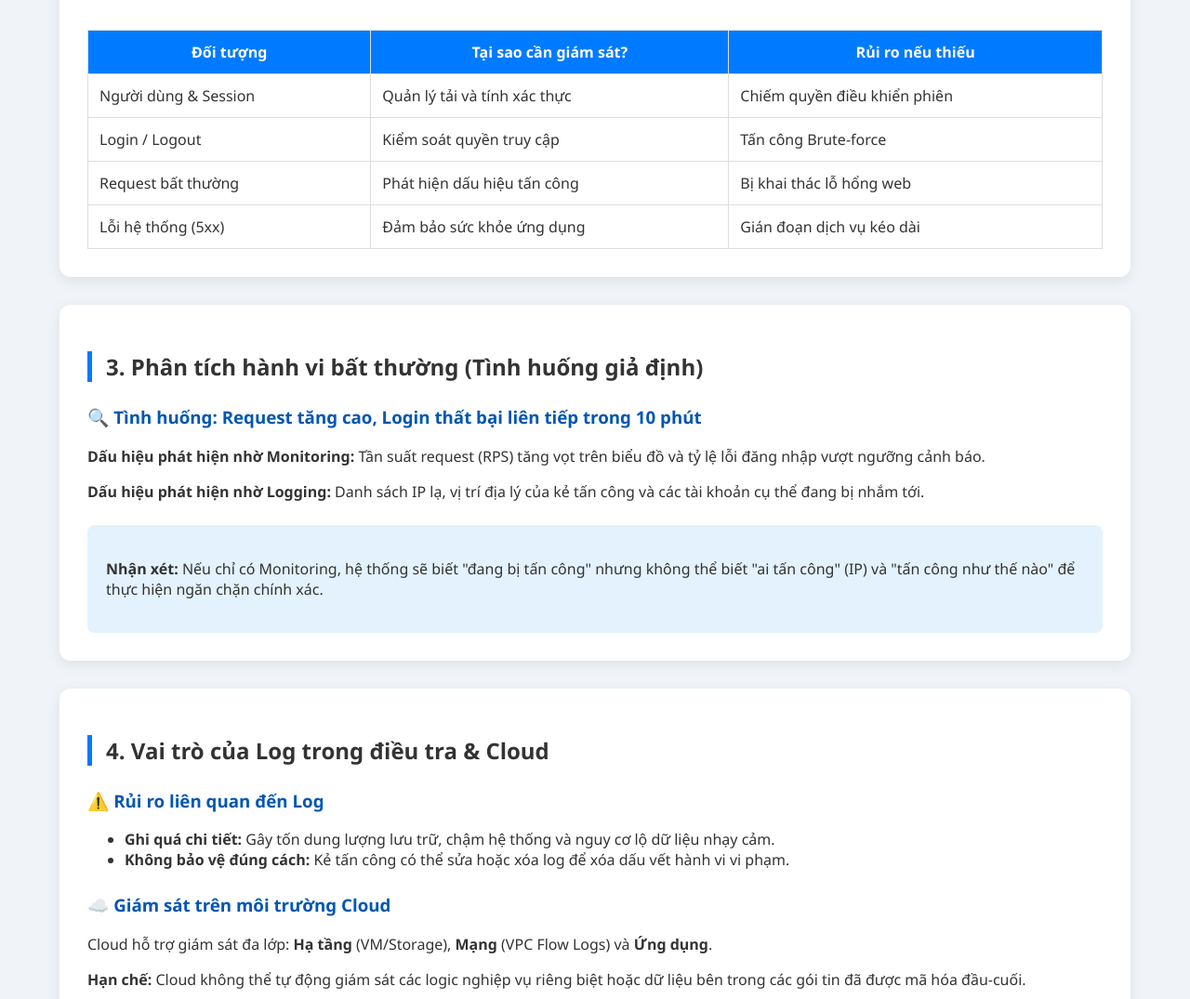
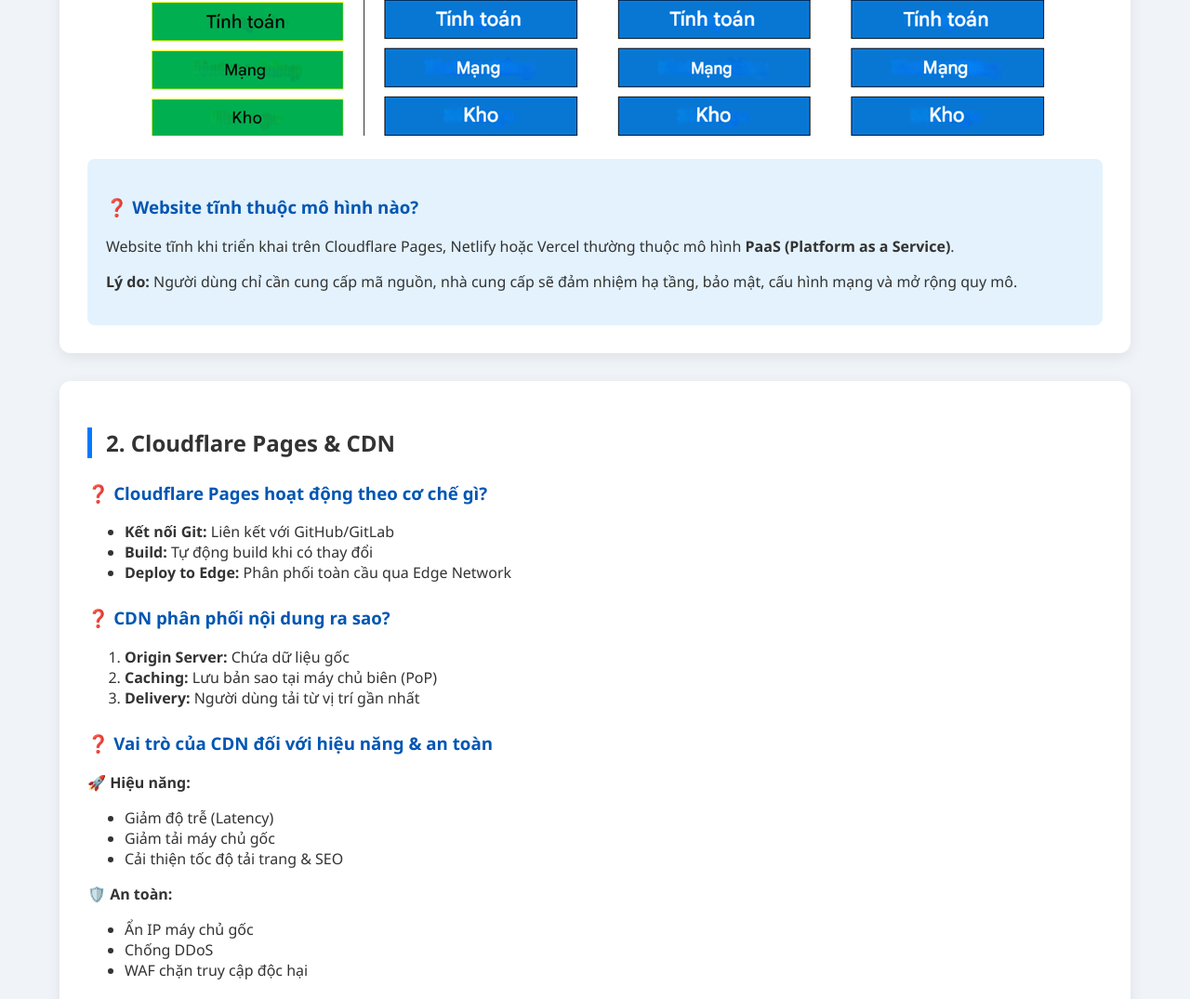
Before and after one commit to quocthai1212/baotao1, a plain HTML site: page index.html in a window 1280 px wide. Shown: the part 1725-2800 px from the top of the page at 93% size. Drawn offline with Linux system fonts and the light colour scheme; a web font is replaced by a local one.

Commit message:
Update index.html

```diff
--- a/index.html
+++ b/index.html
@@ -3,14 +3,14 @@
 <head>
     <meta charset="UTF-8">
     <meta name="viewport" content="width=device-width, initial-scale=1.0">
-    <title>Báo cáo Lab 1 & 4 - An Toàn Điện Toán Đám Mây</title>
+    <title>Báo cáo Lab 1 - An Toàn Điện Toán Đám Mây</title>
 
     <!-- Google Fonts -->
     <link rel="preconnect" href="https://fonts.googleapis.com">
     <link rel="preconnect" href="https://fonts.gstatic.com" crossorigin>
     <link href="https://fonts.googleapis.com/css2?family=Segoe+UI&display=swap" rel="stylesheet">
 
-    <!-- CSS (Giữ nguyên liên kết cũ) -->
+    <!-- CSS -->
     <link rel="stylesheet" href="style.css">
 
     <!-- Meta an toàn -->
@@ -27,7 +27,7 @@
 
 <main class="container">
 
-    <!-- PHẦN 1: LAB 1 CŨ -->
+    <!-- PHẦN 1 -->
     <section class="section">
         <h2>1. Trả lời một số câu hỏi cơ bản</h2>
 
@@ -38,10 +38,12 @@
                 lưu trữ, cơ sở dữ liệu, mạng, phần mềm và trí tuệ nhân tạo thông qua Internet
                 (“đám mây”), giúp tăng tính linh hoạt, khả năng mở rộng và giảm chi phí đầu tư hạ tầng.
             </p>
+            <img src="cloud-computing-la-gi.jpg" alt="Cloud Computing">
         </div>
 
         <div class="card">
             <h3>❓ Phân biệt IaaS – PaaS – SaaS</h3>
+
             <div class="table-wrapper">
                 <table>
                     <thead>
@@ -60,139 +62,123 @@
                             <td>Cung cấp phần mềm hoàn chỉnh</td>
                         </tr>
                         <tr>
+                            <td>Bạn quản lý</td>
+                            <td>Hệ điều hành, dữ liệu, ứng dụng</td>
+                            <td>Dữ liệu và ứng dụng</td>
+                            <td>Dữ liệu và quyền truy cập</td>
+                        </tr>
+                        <tr>
                             <td>Ví dụ</td>
-                            <td>Amazon EC2</td>
-                            <td>Cloudflare Pages</td>
-                            <td>Gmail, Office 365</td>
+                            <td>Amazon EC2, DigitalOcean</td>
+                            <td>Cloudflare Pages, Heroku</td>
+                            <td>Gmail, Dropbox, Office 365</td>
                         </tr>
                     </tbody>
                 </table>
             </div>
+
+            <img src="cloud.png" alt="Mô hình dịch vụ Cloud">
+        </div>
+
+        <div class="card highlight">
+            <h3>❓ Website tĩnh thuộc mô hình nào?</h3>
+            <p>
+                Website tĩnh khi triển khai trên Cloudflare Pages, Netlify hoặc Vercel
+                thường thuộc mô hình <b>PaaS (Platform as a Service)</b>.
+            </p>
+            <p>
+                <b>Lý do:</b> Người dùng chỉ cần cung cấp mã nguồn, nhà cung cấp sẽ đảm nhiệm
+                hạ tầng, bảo mật, cấu hình mạng và mở rộng quy mô.
+            </p>
         </div>
     </section>
 
-    <!---------------------------------------- PHẦN LAB 4 --------------------------------------->
-    <header class="hero">
-        <h1>BÁO CÁO LAB 4</h1>
-        <p>GIÁM SÁT, NHẬT KÝ VÀ PHÁT HIỆN BẤT THƯỜNG</p>
-    </header>
-
+    <!-- PHẦN 2 -->
     <section class="section">
-        <h2>1. Kiến thức cơ bản về Monitoring & Logging</h2>
+        <h2>2. Cloudflare Pages & CDN</h2>
 
         <div class="card">
-            <h3>❓ So sánh Monitoring và Logging</h3>
-            <div class="table-wrapper">
-                <table>
-                    <thead>
-                        <tr>
-                            <th>Tiêu chí</th>
-                            <th>Monitoring (Giám sát)</th>
-                            <th>Logging (Ghi nhật ký)</th>
-                        </tr>
-                    </thead>
-                    <tbody>
-                        <tr>
-                            <td>Khái niệm</td>
-                            <td>Thu thập chỉ số định lượng (Metrics)</td>
-                            <td>Ghi lại sự kiện chi tiết (Events)</td>
-                        </tr>
-                        <tr>
-                            <td>Dạng dữ liệu</td>
-                            <td>Con số, biểu đồ (CPU, RAM, RPS)</td>
-                            <td>Văn bản chi tiết (IP, User, Error Message)</td>
-                        </tr>
-                        <tr>
-                            <td>Mục đích</td>
-                            <td>Phát hiện sự cố thời gian thực</td>
-                            <td>Điều tra nguyên nhân gốc rễ (Root Cause)</td>
-                        </tr>
-                        <tr>
-                            <td>Tính chất</td>
-                            <td>Chủ động (Proactive)</td>
-                            <td>Phản ứng/Truy vết (Reactive)</td>
-                        </tr>
-                    </tbody>
-                </table>
-            </div>
+            <h3>❓ Cloudflare Pages hoạt động theo cơ chế gì?</h3>
+            <ul>
+                <li><b>Kết nối Git:</b> Liên kết với GitHub/GitLab</li>
+                <li><b>Build:</b> Tự động build khi có thay đổi</li>
+                <li><b>Deploy to Edge:</b> Phân phối toàn cầu qua Edge Network</li>
+            </ul>
         </div>
 
-        <div class="card highlight">
-            <h3>❓ Security Visibility trong Cloud</h3>
-            <p>Là khả năng quan sát và hiểu rõ mọi hoạt động trong môi trường IT. Nó giúp loại bỏ các "điểm mù", phát hiện sớm các mối đe dọa và phản ứng nhanh với các cuộc tấn công thông qua việc kết hợp cả Logs và Metrics.</p>
+        <div class="card">
+            <h3>❓ CDN phân phối nội dung ra sao?</h3>
+            <ol>
+                <li><b>Origin Server:</b> Chứa dữ liệu gốc</li>
+                <li><b>Caching:</b> Lưu bản sao tại máy chủ biên (PoP)</li>
+                <li><b>Delivery:</b> Người dùng tải từ vị trí gần nhất</li>
+            </ol>
+        </div>
+
+        <div class="card">
+            <h3>❓ Vai trò của CDN đối với hiệu năng & an toàn</h3>
+
+            <p><b>🚀 Hiệu năng:</b></p>
+            <ul>
+                <li>Giảm độ trễ (Latency)</li>
+                <li>Giảm tải máy chủ gốc</li>
+                <li>Cải thiện tốc độ tải trang & SEO</li>
+            </ul>
+
+            <p><b>🛡️ An toàn:</b></p>
+            <ul>
+                <li>Ẩn IP máy chủ gốc</li>
+                <li>Chống DDoS</li>
+                <li>WAF chặn truy cập độc hại</li>
+            </ul>
+
+            <img src="cdn-3.jpg" alt="CDN Security">
         </div>
     </section>
 
+    <!-- PHẦN 3 -->
     <section class="section">
-        <h2>2. Xác định đối tượng cần giám sát</h2>
+        <h2>3. Các rủi ro bảo mật & giải pháp</h2>
+
         <div class="table-wrapper">
             <table>
                 <thead>
                     <tr>
-                        <th>Đối tượng</th>
-                        <th>Tại sao cần giám sát?</th>
-                        <th>Rủi ro nếu thiếu</th>
+                        <th>Rủi ro</th>
+                        <th>Giải thích</th>
+                        <th>Giải pháp</th>
                     </tr>
                 </thead>
                 <tbody>
                     <tr>
-                        <td>Người dùng & Session</td>
-                        <td>Quản lý tải và tính xác thực</td>
-                        <td>Chiếm quyền điều khiển phiên</td>
+                        <td>Lộ IP gốc</td>
+                        <td>Tấn công bypass CDN</td>
+                        <td>Whitelist IP Cloudflare</td>
                     </tr>
                     <tr>
-                        <td>Login / Logout</td>
-                        <td>Kiểm soát quyền truy cập</td>
-                        <td>Tấn công Brute-force</td>
+                        <td>Cấu hình sai</td>
+                        <td>Quyền truy cập quá rộng</td>
+                        <td>Least Privilege, CSPM</td>
                     </tr>
                     <tr>
-                        <td>Request bất thường</td>
-                        <td>Phát hiện dấu hiệu tấn công</td>
-                        <td>Bị khai thác lỗ hổng web</td>
+                        <td>Supply Chain</td>
+                        <td>Mã độc từ thư viện</td>
+                        <td>SAST / SCA</td>
                     </tr>
                     <tr>
-                        <td>Lỗi hệ thống (5xx)</td>
-                        <td>Đảm bảo sức khỏe ứng dụng</td>
-                        <td>Gián đoạn dịch vụ kéo dài</td>
+                        <td>DDoS tầng ứng dụng</td>
+                        <td>Làm cạn tài nguyên</td>
+                        <td>Rate Limiting, WAF</td>
                     </tr>
                 </tbody>
             </table>
         </div>
     </section>
 
-    <section class="section">
-        <h2>3. Phân tích hành vi bất thường (Tình huống giả định)</h2>
-        <div class="card">
-            <h3>🔍 Tình huống: Request tăng cao, Login thất bại liên tiếp trong 10 phút</h3>
-            <p><b>Dấu hiệu phát hiện nhờ Monitoring:</b> Tần suất request (RPS) tăng vọt trên biểu đồ và tỷ lệ lỗi đăng nhập vượt ngưỡng cảnh báo.</p>
-            <p><b>Dấu hiệu phát hiện nhờ Logging:</b> Danh sách IP lạ, vị trí địa lý của kẻ tấn công và các tài khoản cụ thể đang bị nhắm tới.</p>
-        </div>
-
-        <div class="card highlight">
-            <p><b>Nhận xét:</b> Nếu chỉ có Monitoring, hệ thống sẽ biết "đang bị tấn công" nhưng không thể biết "ai tấn công" (IP) và "tấn công như thế nào" để thực hiện ngăn chặn chính xác.</p>
-        </div>
-    </section>
-
-    <section class="section">
-        <h2>4. Vai trò của Log trong điều tra & Cloud</h2>
-        <div class="card">
-            <h3>⚠️ Rủi ro liên quan đến Log</h3>
-            <ul>
-                <li><b>Ghi quá chi tiết:</b> Gây tốn dung lượng lưu trữ, chậm hệ thống và nguy cơ lộ dữ liệu nhạy cảm.</li>
-                <li><b>Không bảo vệ đúng cách:</b> Kẻ tấn công có thể sửa hoặc xóa log để xóa dấu vết hành vi vi phạm.</li>
-            </ul>
-        </div>
-
-        <div class="card">
-            <h3>☁️ Giám sát trên môi trường Cloud</h3>
-            <p>Cloud hỗ trợ giám sát đa lớp: <b>Hạ tầng</b> (VM/Storage), <b>Mạng</b> (VPC Flow Logs) và <b>Ứng dụng</b>.</p>
-            <p><b>Hạn chế:</b> Cloud không thể tự động giám sát các logic nghiệp vụ riêng biệt hoặc dữ liệu bên trong các gói tin đã được mã hóa đầu-cuối.</p>
-        </div>
-    </section>
-
     <!-- THÀNH VIÊN -->
     <section class="section">
         <h2>Thông tin thành viên nhóm</h2>
+
         <div class="members">
             <div class="member">
                 <p><b>Dương Hoàng Quốc Thái</b><br>MSSV: 22004252</p>
```
